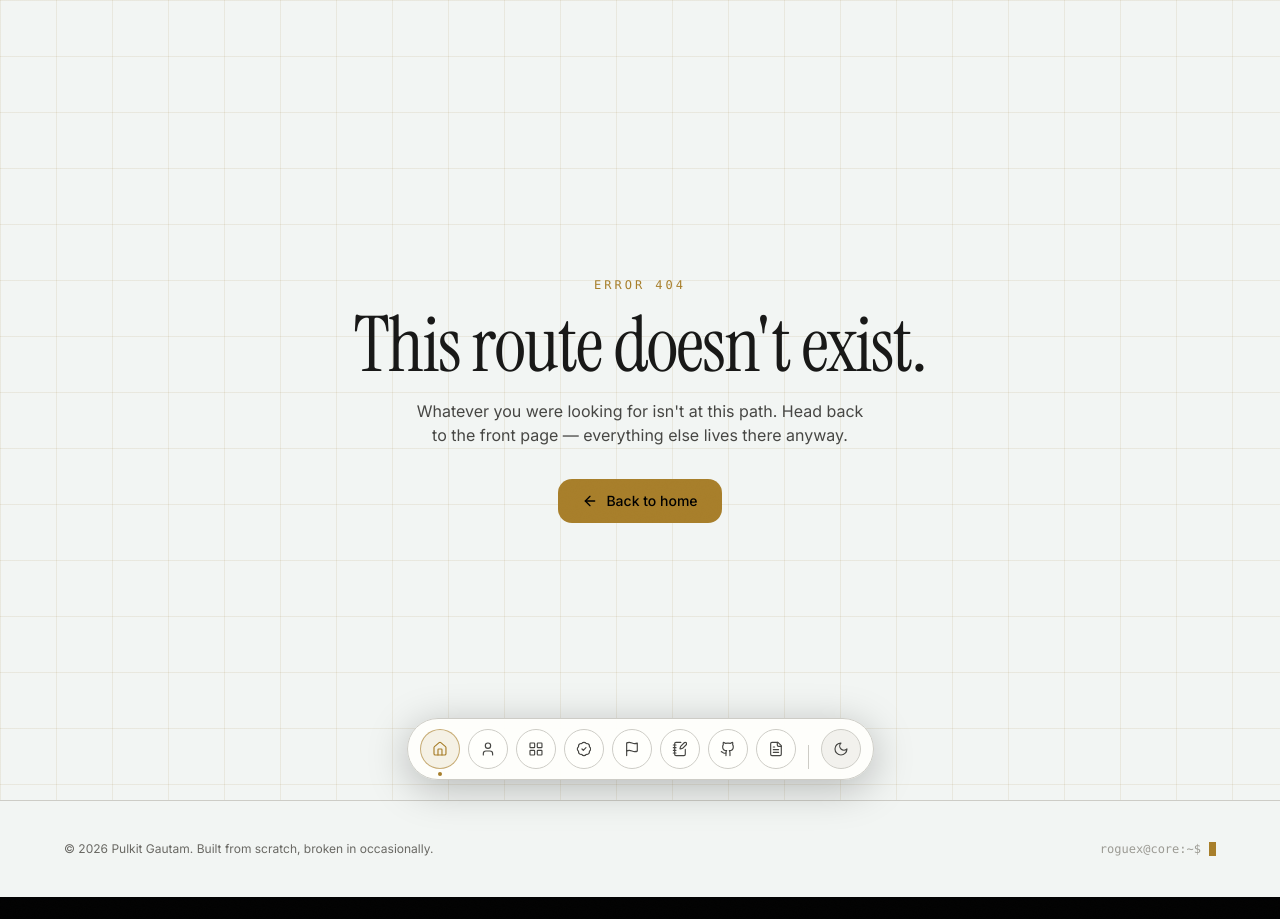
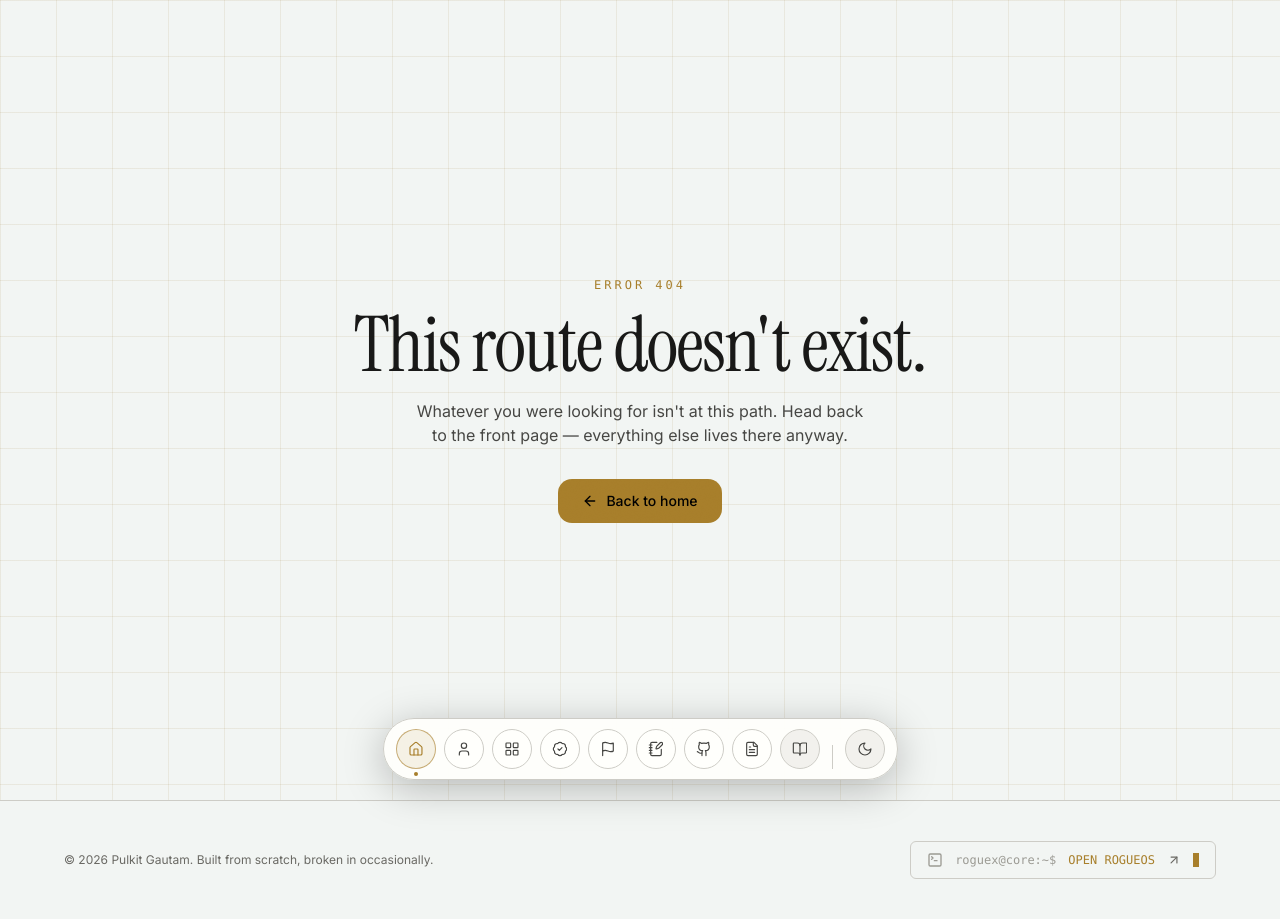
Before and after one commit to RogueXPhantom/RogueX-Portfolio, a React (Vite) app: page /RogueX-Portfolio/ in a window 1280 px wide. Before the commit the page ends 897 px from the top, so only its background shows below. Built offline with nearby package versions, Linux system fonts and the light colour scheme.

Commit message:
Chnaged story mode and rogueos

```diff
--- a/src/components/layout/FloatingDock.jsx
+++ b/src/components/layout/FloatingDock.jsx
@@ -1,10 +1,15 @@
 import React, { useRef } from "react";
 import { motion, useMotionValue, useSpring, useTransform } from "framer-motion";
-import { Sun, Moon } from "lucide-react";
+import { Sun, Moon, BookOpen } from "lucide-react";
 import { navItems } from "@/data/nav";
 import { useActiveSection } from "@/hooks/useActiveSection";
 import { useReducedMotion } from "@/hooks/useReducedMotion";
-import { Tooltip, TooltipContent, TooltipProvider, TooltipTrigger } from "@/components/ui/tooltip";
+import {
+  Tooltip,
+  TooltipContent,
+  TooltipProvider,
+  TooltipTrigger,
+} from "@/components/ui/tooltip";
 import { cn } from "@/lib/utils";
 import { useTheme } from "../../context/ThemeContext.jsx";
 
@@ -16,11 +21,18 @@ function DockIcon({ item, mouseX, isActive, onNavigate }) {
 
   const distance = useTransform(mouseX, (val) => {
     if (val === null || !ref.current) return Infinity;
+
     const bounds = ref.current.getBoundingClientRect();
+
     return val - (bounds.left + bounds.width / 2);
   });
 
-  const sizeRaw = useTransform(distance, [-140, 0, 140], [40, 60, 40]);
+  const sizeRaw = useTransform(
+    distance,
+    [-140, 0, 140],
+    [40, 60, 40]
+  );
+
   const size = useSpring(reduced ? 40 : sizeRaw, {
     mass: 0.1,
     stiffness: 220,
@@ -44,26 +56,37 @@ function DockIcon({ item, mouseX, isActive, onNavigate }) {
           aria-label={item.label}
           aria-current={isActive ? "true" : undefined}
         >
-          <item.icon className="h-[42%] w-[42%]" strokeWidth={1.75} />
+          <item.icon
+            className="h-[42%] w-[42%]"
+            strokeWidth={1.75}
+          />
 
           {isActive && (
             <motion.span
               layoutId="dock-active-dot"
               className="absolute -bottom-2 h-1 w-1 rounded-full bg-mint"
-              transition={{ type: "spring", stiffness: 500, damping: 30 }}
+              transition={{
+                type: "spring",
+                stiffness: 500,
+                damping: 30,
+              }}
             />
           )}
         </motion.a>
       </TooltipTrigger>
 
-      <TooltipContent side="top">{item.label}</TooltipContent>
+      <TooltipContent side="top">
+        {item.label}
+      </TooltipContent>
     </Tooltip>
   );
 }
 
-export default function FloatingDock() {
+export default function FloatingDock({ onOpenStoryMode }) {
   const mouseX = useMotionValue(null);
+
   const active = useActiveSection(SECTION_IDS);
+
   const { theme, toggleTheme } = useTheme();
 
   const onNavigate = (e, href) => {
@@ -102,8 +125,35 @@ export default function FloatingDock() {
             />
           ))}
 
-          <div className="mx-1 h-6 w-px bg-border" aria-hidden="true" />
+          {/* Story Mode */}
+          <Tooltip delayDuration={150}>
+            <TooltipTrigger asChild>
+              <motion.button
+                type="button"
+                whileTap={{ scale: 0.92 }}
+                onClick={onOpenStoryMode}
+                className="relative flex h-10 w-10 shrink-0 items-center justify-center rounded-full border border-border bg-surface text-ink-muted transition-colors duration-300 hover:border-mint/40 hover:text-mint"
+                aria-label="Open Story Mode"
+              >
+                <BookOpen
+                  className="h-[42%] w-[42%]"
+                  strokeWidth={1.75}
+                  aria-hidden="true"
+                />
+              </motion.button>
+            </TooltipTrigger>
 
+            <TooltipContent side="top">
+              Story Mode
+            </TooltipContent>
+          </Tooltip>
+
+          <div
+            className="mx-1 h-6 w-px bg-border"
+            aria-hidden="true"
+          />
+
+          {/* Theme */}
           <Tooltip delayDuration={150}>
             <TooltipTrigger asChild>
               <motion.button
--- a/src/components/layout/Footer.jsx
+++ b/src/components/layout/Footer.jsx
@@ -1,22 +1,86 @@
 import React from "react";
+import { TerminalSquare, ArrowUpRight } from "lucide-react";
 
 export default function Footer({ onOpenRogueOS }) {
   return (
     <footer className="relative border-t border-border py-10">
-      <div className="section-shell flex flex-col items-center justify-between gap-4 text-center sm:flex-row sm:text-left">
+      <div className="section-shell flex flex-col items-center justify-between gap-5 text-center sm:flex-row sm:text-left">
+
+        {/* Copyright */}
         <p className="text-xs text-ink-faint">
           © {new Date().getFullYear()} Pulkit Gautam. Built from scratch, broken in occasionally.
         </p>
 
+        {/* RogueOS trigger */}
         <button
           type="button"
           onClick={onOpenRogueOS}
-          className="group flex items-center gap-2 font-mono text-xs text-ink-faint transition-colors duration-300 hover:text-mint"
           aria-label="Open RogueOS"
+          className="
+            group
+            inline-flex
+            items-center
+            gap-3
+            rounded-md
+            border
+            border-border
+            bg-white/[0.02]
+            px-4
+            py-2.5
+            font-mono
+            text-xs
+            text-ink-faint
+            transition-all
+            duration-300
+            hover:border-mint/40
+            hover:bg-mint/[0.06]
+            hover:text-mint
+          "
         >
-          <span className="text-ink-ghost group-hover:text-mint">roguex@core:~$</span>
-          <span className="inline-block h-3.5 w-[7px] animate-blink bg-mint" aria-hidden="true" />
+          {/* Terminal icon */}
+          <TerminalSquare
+            className="
+              h-4 w-4
+              text-ink-ghost
+              transition-colors
+              duration-300
+              group-hover:text-mint
+            "
+          />
+
+          {/* Terminal prompt */}
+          <span className="text-ink-ghost group-hover:text-mint">
+            roguex@core:~$
+          </span>
+
+          {/* Open text */}
+          <span className="text-mint">
+            OPEN ROGUEOS
+          </span>
+
+          <ArrowUpRight
+            className="
+              h-3.5 w-3.5
+              transition-transform
+              duration-300
+              group-hover:-translate-y-0.5
+              group-hover:translate-x-0.5
+            "
+          />
+
+          {/* Cursor */}
+          <span
+            className="
+              inline-block
+              h-3.5
+              w-[6px]
+              bg-mint
+              animate-blink
+            "
+            aria-hidden="true"
+          />
         </button>
+
       </div>
     </footer>
   );
--- a/src/components/rogueos/StoryMode.jsx
+++ b/src/components/rogueos/StoryMode.jsx
@@ -3,25 +3,22 @@ import { motion, AnimatePresence } from "framer-motion";
 import { ChevronRight, ChevronLeft } from "lucide-react";
 
 const BEATS = [
+
  {
-    title: "2020 — The default password",
-    text: "A university lab machine, a default admin password, and a weekend spent quietly checking how many other machines on the network shared it. Nineteen did.",
+  title: "2026 — Curiosity turned into cybersecurity",
+  text: "I was always fascinated by cybercrime and wanted to understand how attackers do what they do. At the same time, I wanted to know how programs work and how to build them, so I started learning one thing at a time.",
 },
 {
-    title: "2022 — First CTF, zero flags",
-    text: "Entered a beginner CTF alone, understood maybe a third of the challenge descriptions, and left with zero flags and a long list of things to learn.",
+  title: "2026 — Learning how things work",
+  text: "I started exploring cybersecurity through CTFs and network security, then expanded into web security, API security, OSINT, and reverse engineering. The goal wasn't just to use tools, but to understand what was happening underneath them.",
 },
 {
-    title: "2023 — First flag, then twelve more",
-    text: "Came back the following year with a small team. Solved a web challenge involving a subtly broken JWT check — the first of many.",
+  title: "2026 — Building while learning",
+  text: "I realized that learning how to build something makes it easier to understand how to break it. So I started experimenting with programming and building projects while practicing security through CTF platforms and hands-on labs.",
 },
 {
-    title: "2024 — Building instead of only breaking",
-    text: "Started shipping the tools that scratched a specific itch during engagements — recon scripts that became ShadowMap's first prototype.",
-  },
-  {
-    title: "Now — Looking for the next room to break into",
-    text: "Studying full-time, competing when the calendar allows, and looking for a team to learn from next.",
+  title: "Now — Learning, breaking, building",
+  text: "Currently working through picoCTF, pwn.college, web security practice, and Cisco's Junior Cybersecurity Analyst course. I'm working toward becoming a cybersecurity professional who can help protect people's privacy, data, and money from cyber attacks.",
 },
 ];
 
```
Lines whose indentation alone changed are shown as unchanged.
